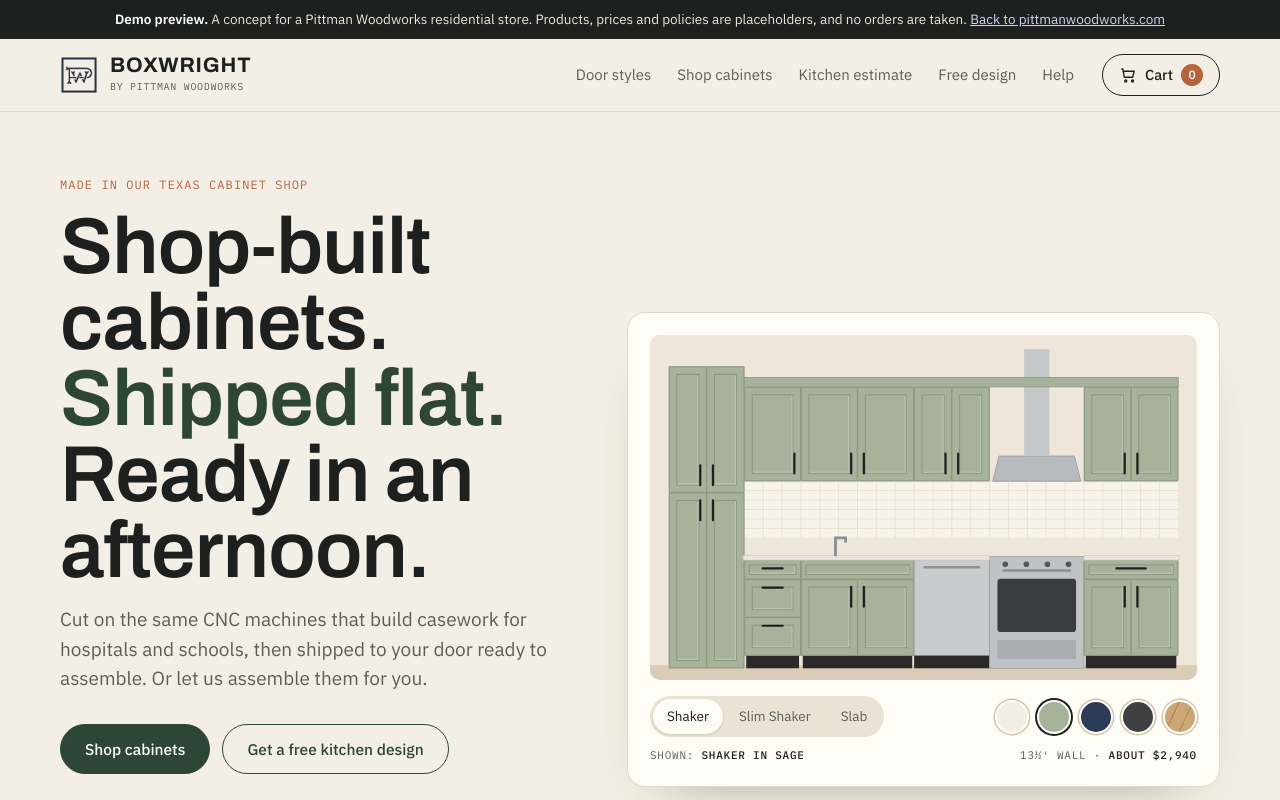
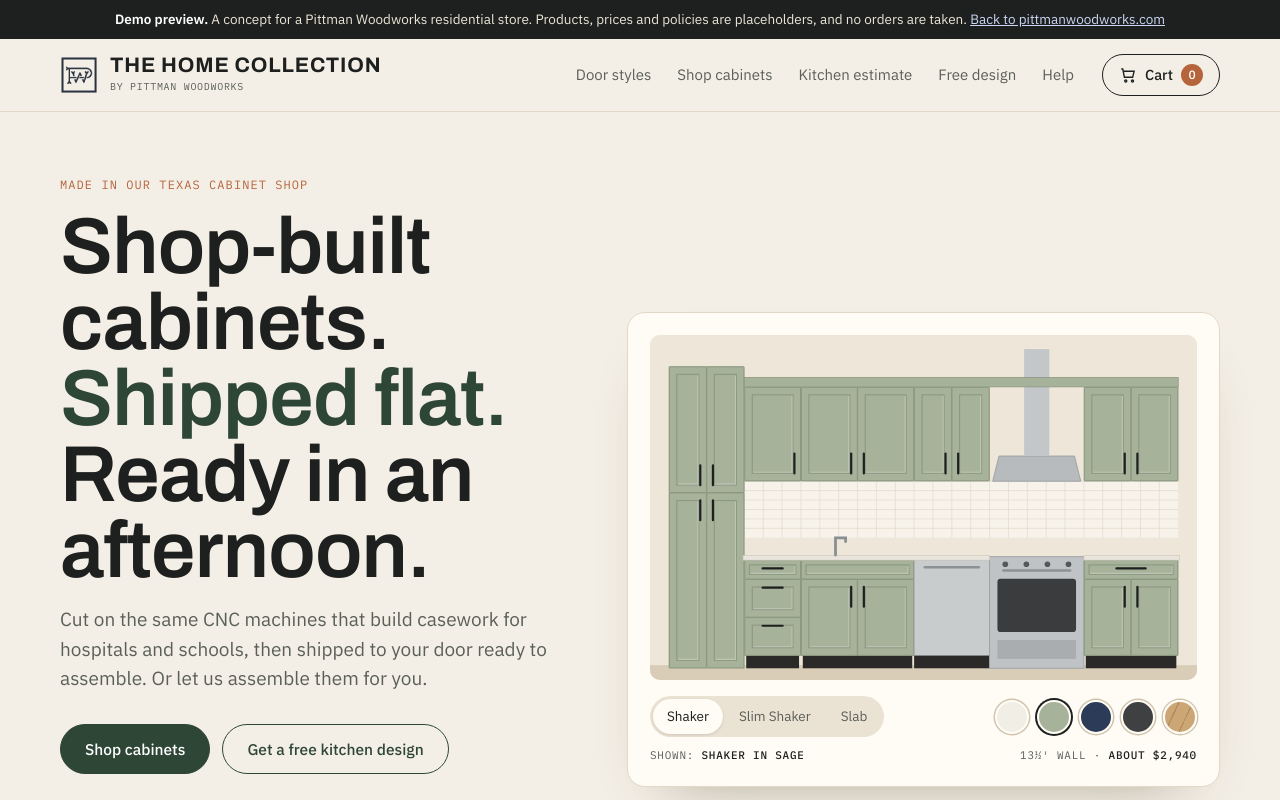
Before and after one commit to thomasatpittmanwoodworks/pittmanwoodworks-website, a plain HTML site: page residential-demo.html in a window 1280 px wide. Shown: the top 800 px of the page. Drawn offline with Linux system fonts and the light colour scheme.

Commit message:
Residential demo: rename to The Home Collection by Pittman Woodworks
Co-Authored-By: Claude Opus 5.5 <noreply@anthropic.com>
Claude-Session: https://claude.ai/code/session_01UUQ4fUv5dExoXQLdnocWUD

```diff
--- a/residential-demo.html
+++ b/residential-demo.html
@@ -3,7 +3,7 @@
 <head>
 <meta charset="utf-8">
 <meta name="viewport" content="width=device-width, initial-scale=1, viewport-fit=cover">
-<title>Boxwright · Residential Store Demo</title>
+<title>The Home Collection · Residential Store Demo</title>
 <meta name="robots" content="noindex, nofollow">
 <meta name="color-scheme" content="only light">
 <link rel="icon" href="/images/uploads/pw-final_pw-icon-variation2-navy.png">
@@ -238,7 +238,7 @@ footer a{color:#C9D6F5}
 
 <header class="top">
   <div class="wrap">
-    <a class="brand" href="#top"><img src="/images/uploads/pw-final_pw-icon-variation2-navy.png" alt=""><span><b>Boxwright</b><small>by Pittman Woodworks</small></span></a>
+    <a class="brand" href="#top"><img src="/images/uploads/pw-final_pw-icon-variation2-navy.png" alt=""><span><b>The Home Collection</b><small>by Pittman Woodworks</small></span></a>
     <nav aria-label="Store"><a href="#styles">Door styles</a><a href="#shop">Shop cabinets</a><a href="#planner">Kitchen estimate</a><a href="#design">Free design</a><a href="#faq">Help</a></nav>
     <button class="cart-btn" id="cartBtn" type="button" aria-label="Open cart"><svg width="18" height="18" viewBox="0 0 24 24" fill="none" stroke="currentColor" stroke-width="1.8"><path d="M3 4h2l2.2 11h11l2-8H6.3"/><circle cx="9" cy="20" r="1.4"/><circle cx="18" cy="20" r="1.4"/></svg>Cart <span class="n" id="cartN">0</span></button>
   </div>
@@ -392,7 +392,7 @@ footer a{color:#C9D6F5}
 
 <footer>
   <div class="wrap">
-    <div><b>Boxwright</b><br>Cabinets from the Pittman Woodworks shop · North Richland Hills, Texas</div>
+    <div><b>The Home Collection</b><br>Cabinets from the Pittman Woodworks shop · North Richland Hills, Texas</div>
     <div>Demo preview only · <a href="/">pittmanwoodworks.com</a></div>
   </div>
 </footer>
```
